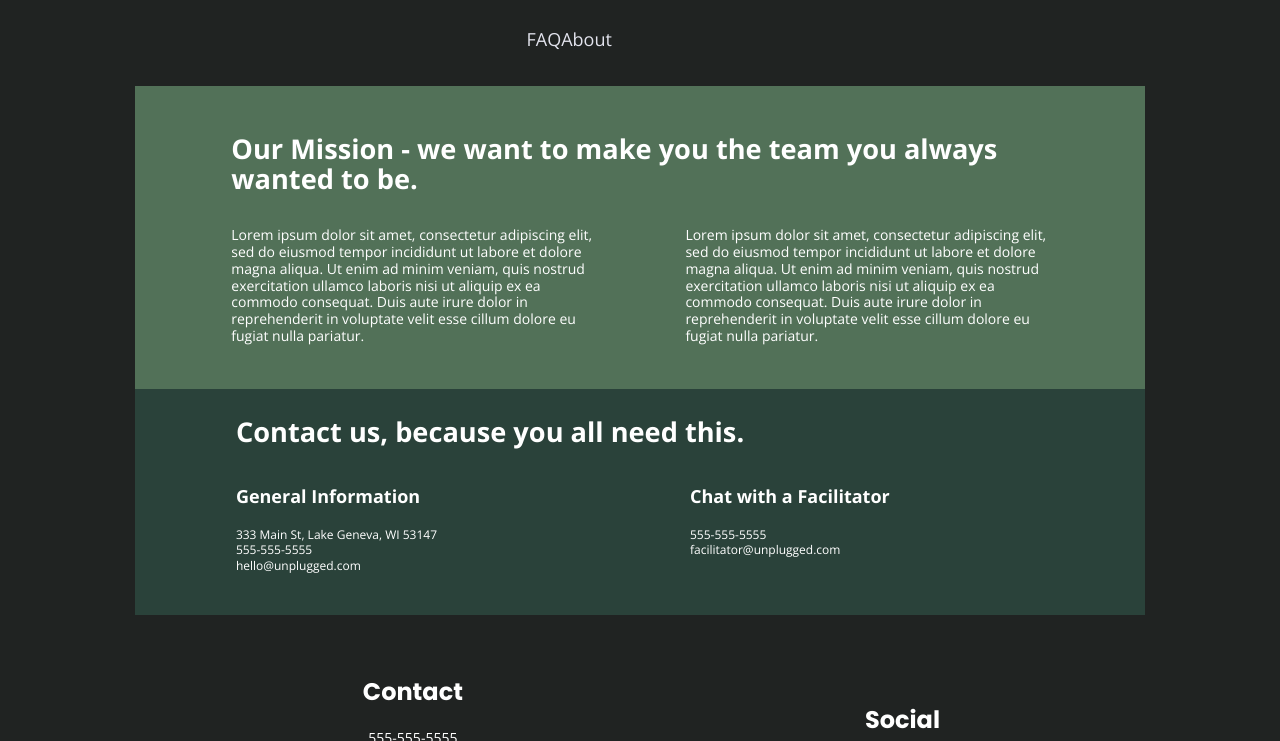
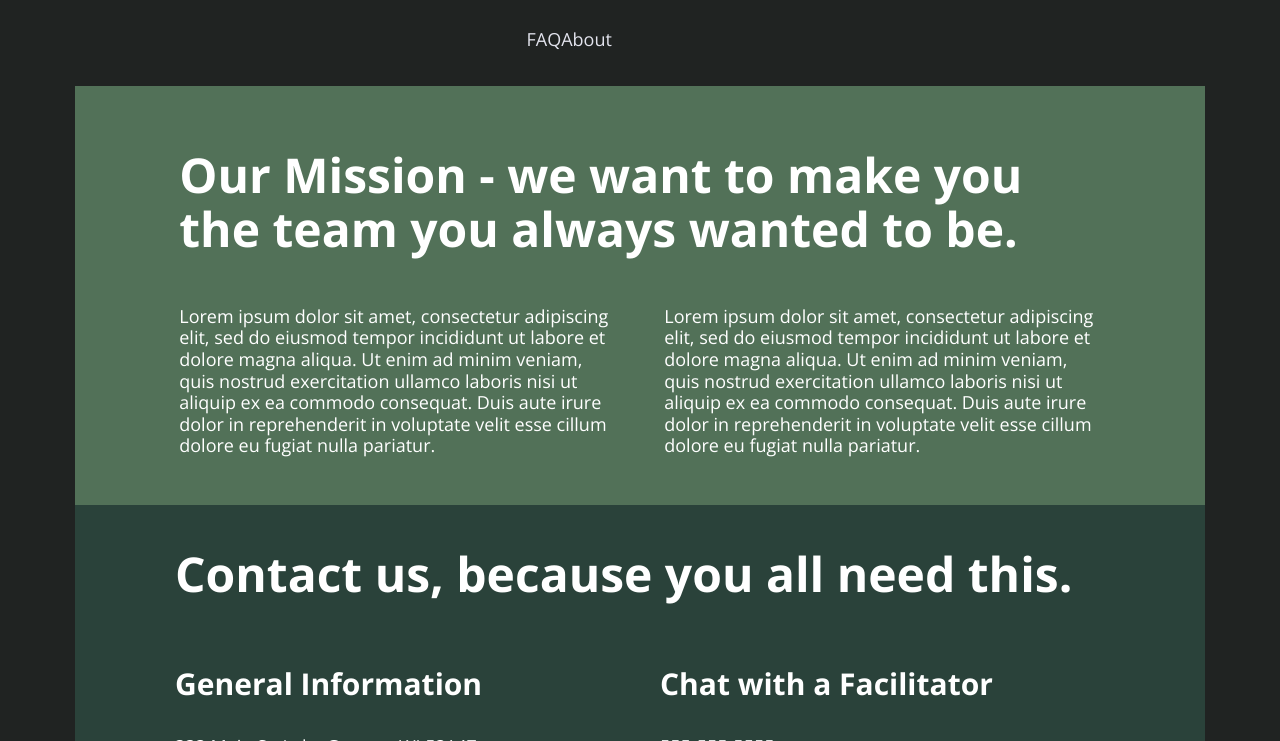
Before and after one commit to VeeMae/206-unplugged-retreat-site, a website: page about/index.html in a window 1280 px wide. Shown: the part 59-800 px from the top of the page. Drawn offline with nearby package versions, Linux system fonts and the light colour scheme.

Commit message:
Changed font-sizes for desktop

```diff
--- a/css/main.css
+++ b/css/main.css
@@ -822,10 +822,12 @@
     flex-flow: row wrap;
   }
   .mission .mission-content h1 {
-    width: 90%;
+    width: 95%;
+    font-size: 3em;
   }
   .mission-content p {
-    width: 40%;
+    width: 45%;
+    font-size: 1.125em;
   }
   .contact-section .content-wrapper {
     display: flex;
@@ -834,15 +836,34 @@
     flex-flow: row wrap;
     padding-bottom: 20px;
     padding-left: 100px;
-    padding-right: 0px;
+    padding-right: 60px;
     margin: 0px;
   }
   .contact-section h1 {
     width: 100%;
+    font-size: 3em;
+  }
+  .contact-section h3 {
+    font-size: 1.875em;
+  }
+  .contact-section p {
+    font-size: 1.125em;
   }
   .contact-section .information, .contact-section .facilitator-information {
     width: 50%;
   }
+
+  footer h2 {
+    font-size: 1.875em;
+  }
+  footer p {
+    font-size: 1.125em;
+  }
+  footer .content-wrapper {
+    width: 60%;
+    padding-bottom: 20px;
+  }
+
 
   /* ===== FAQ Page =====*/
     .faq-section .content-wrapper {
@@ -862,10 +883,10 @@
     }
     .faq-part h2 {
       width: 100%;
-      font-size: 2.25em;
+      font-size: 3em;
     }
     .faq-part h3 {
-      font-size: 0.875em;
+      font-size: 1.125em;
     }
 }
 @media print,
```
